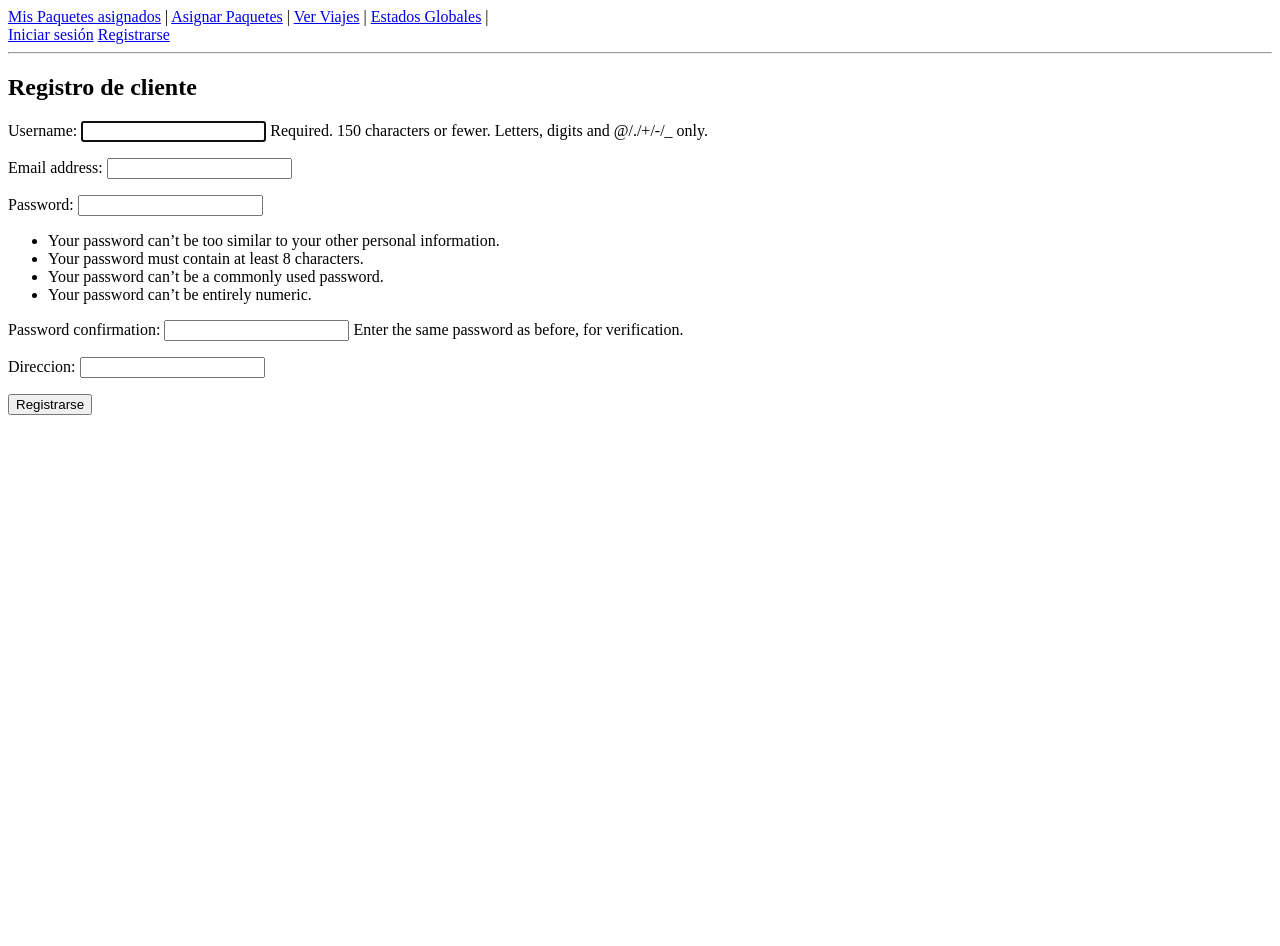
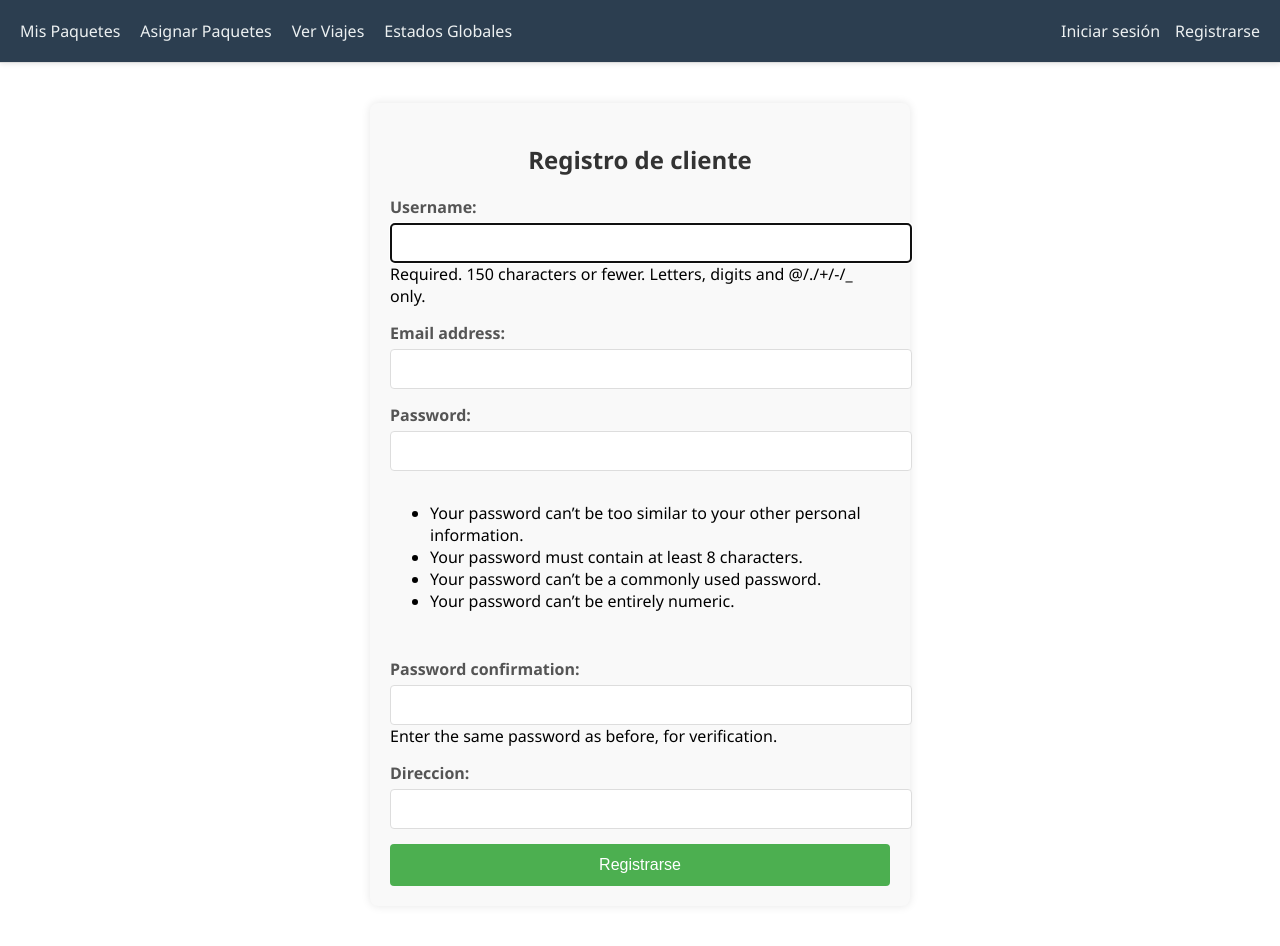
Before and after one commit to Sephir0ath/Delivery-App, a Django app: page /registro/ in a window 1280 px wide. Before the commit the page ends 415 px from the top, so only its background shows below. Run offline with Django 5.2, Linux system fonts and the light colour scheme.

Commit message:
css para registro y para navbar

```diff
--- a/app_envios/templates/base.html
+++ b/app_envios/templates/base.html
@@ -1,16 +1,104 @@
-
 <!DOCTYPE html>
 <html>
 <head>
   <title>Delivery App</title>
+  <style>
+    /* Base styles */
+    body {
+      margin: 0;
+      font-family: 'Segoe UI', Arial, sans-serif;
+    }
+
+    /* Navbar container */
+    .navbar {
+      background-color: #2c3e50;
+      color: white;
+      padding: 15px 20px;
+      display: flex;
+      justify-content: space-between;
+      align-items: center;
+      box-shadow: 0 2px 5px rgba(0,0,0,0.1);
+    }
+
+    /* Left-aligned nav items */
+    .nav-left {
+      display: flex;
+      gap: 20px;
+      align-items: center;
+    }
+
+    /* Right-aligned nav items */
+    .nav-right {
+      display: flex;
+      gap: 15px;
+      align-items: center;
+    }
+
+    /* Navigation links */
+    .navbar a {
+      color: #ecf0f1;
+      text-decoration: none;
+      font-weight: 500;
+      padding: 5px 0;
+      transition: color 0.3s;
+    }
+
+    .navbar a:hover {
+      color: #3498db;
+    }
+
+    /* User greeting */
+    .navbar span {
+      color: #ecf0f1;
+      margin-right: 10px;
+    }
+
+    /* Logout button */
+    .navbar button {
+      background-color: #e74c3c;
+      color: white;
+      border: none;
+      padding: 5px 15px;
+      border-radius: 4px;
+      cursor: pointer;
+      font-size: 14px;
+      transition: background-color 0.3s;
+    }
+
+    .navbar button:hover {
+      background-color: #c0392b;
+    }
+
+    /* Remove default hr styling */
+    hr {
+      margin: 0;
+      border: none;
+      height: 1px;
+      background-color: #ddd;
+    }
+
+    /* Responsive adjustments */
+    @media (max-width: 768px) {
+      .navbar {
+        flex-direction: column;
+        padding: 10px;
+      }
+
+      .nav-left, .nav-right {
+        width: 100%;
+        justify-content: center;
+        padding: 5px 0;
+      }
+    }
+  </style>
 </head>
 <body>
   <nav class="navbar">
     <div class="nav-left">
-      <a href="/paquetes-asignados/">Mis Paquetes asignados</a> |
-      <a href="/asignar-paquetes/">Asignar Paquetes</a> |
-      <a href="/ver-viajes/">Ver Viajes</a> |
-      <a href="/estado-global/">Estados Globales</a> |
+      <a href="/paquetes-asignados/">Mis Paquetes</a>
+      <a href="/asignar-paquetes/">Asignar Paquetes</a>
+      <a href="/ver-viajes/">Ver Viajes</a>
+      <a href="/estado-global/">Estados Globales</a>
     </div>
     <div class="nav-right">
       {% if user.is_authenticated %}
@@ -23,8 +111,6 @@
         <a href="{% url 'login' %}">Iniciar sesión</a>
         <a href="{% url 'registro' %}">Registrarse</a>
       {% endif %}
-
-
     </div>
   </nav>
   <hr>
--- a/app_envios/templates/registro.html
+++ b/app_envios/templates/registro.html
@@ -1,9 +1,83 @@
 {% extends "base.html" %}
 {% block content %}
+<style>
+  /* Main container styling */
+  .registration-container {
+    max-width: 500px;
+    margin: 40px auto;
+    padding: 20px;
+    background-color: #f9f9f9;
+    border-radius: 8px;
+    box-shadow: 0 0 10px rgba(0, 0, 0, 0.1);
+  }
+
+  /* Heading style */
+  .registration-container h2 {
+    text-align: center;
+    color: #333;
+    margin-bottom: 20px;
+  }
+
+  /* Form styling */
+  .registration-container form {
+    display: flex;
+    flex-direction: column;
+    gap: 15px;
+  }
+
+  /* Form fields (applies to labels and inputs rendered by form.as_p) */
+  .registration-container form p {
+    margin: 0;
+  }
+
+  .registration-container form label {
+    display: block;
+    margin-bottom: 5px;
+    font-weight: bold;
+    color: #555;
+  }
+
+  .registration-container form input[type="text"],
+  .registration-container form input[type="email"],
+  .registration-container form input[type="password"] {
+    width: 100%;
+    padding: 10px;
+    border: 1px solid #ddd;
+    border-radius: 4px;
+    font-size: 16px;
+  }
+
+  /* Button styling */
+  .registration-container button {
+    background-color: #4CAF50;
+    color: white;
+    padding: 12px 20px;
+    border: none;
+    border-radius: 4px;
+    cursor: pointer;
+    font-size: 16px;
+    transition: background-color 0.3s;
+  }
+
+  .registration-container button:hover {
+    background-color: #45a049;
+  }
+
+  /* Error messages (if any) */
+  .registration-container .errorlist {
+    color: #ff0000;
+    margin: 5px 0 0 0;
+    padding: 0;
+    list-style: none;
+  }
+</style>
+
+<div class="registration-container">
   <h2>Registro de cliente</h2>
   <form method="post">
     {% csrf_token %}
     {{ form.as_p }}
     <button type="submit">Registrarse</button>
   </form>
+</div>
 {% endblock %}
```
Lines whose indentation alone changed are shown as unchanged.
